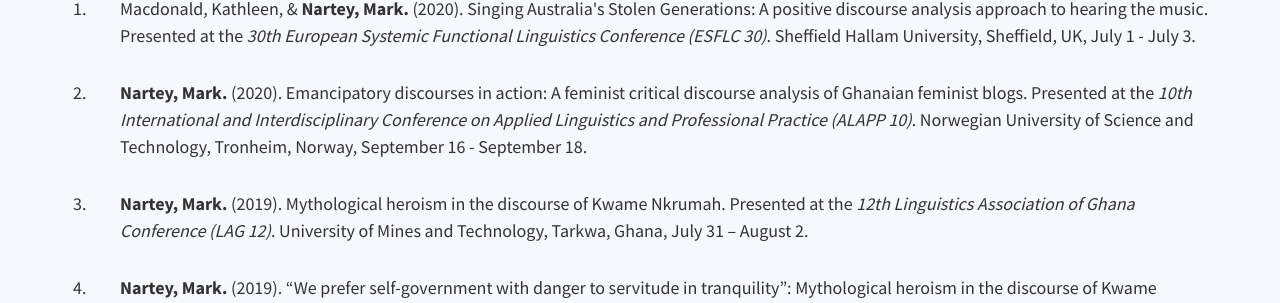
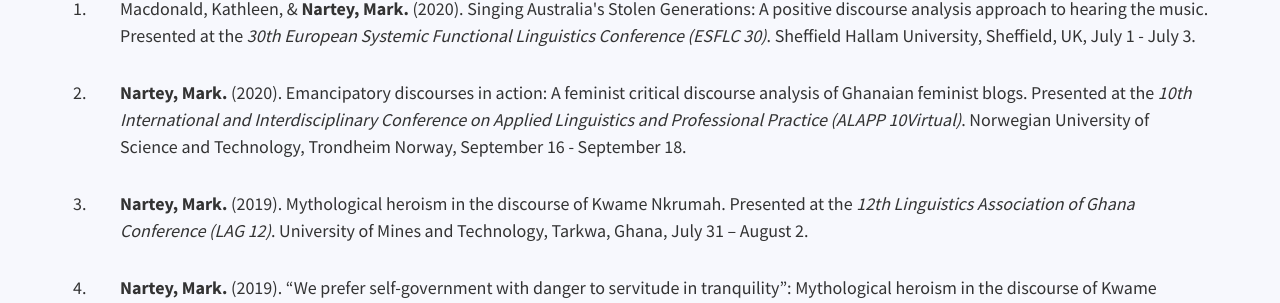
Before and after one commit to danielcornock/marknartey.com, a Jekyll site: the page built from _pages/conferences.md, in a window 1280 px wide. Shown: the part 313-616 px from the top of the page. Built offline with Jekyll 4.4.1, drawn with Linux system fonts in a browser that asks for light colours; nearby versions of some CDN libraries.

Commit message:
Update Content “Conferences”

```diff
--- a/_data/conferences.yml
+++ b/_data/conferences.yml
@@ -1,62 +1,72 @@
 items:
   - authors: Macdonald, Kathleen, & <b>Nartey, Mark.</b>
     year: 2020
-    content: >-
-      Singing Australia's Stolen Generations: A positive discourse analysis approach to hearing the music.
+    content: "Singing Australia's Stolen Generations: A positive discourse analysis
+      approach to hearing the music."
     conference: 30th European Systemic Functional Linguistics Conference (ESFLC 30)
     location: Sheffield Hallam University, Sheffield, UK
     date: July 1 - July 3
   - authors: <b>Nartey, Mark.</b>
     year: 2020
-    content: 'Emancipatory discourses in action: A feminist critical discourse analysis of Ghanaian feminist blogs.'
-    conference: 10th International and Interdisciplinary Conference on Applied Linguistics and Professional Practice (ALAPP 10)
-    location: Norwegian University of Science and Technology, Tronheim, Norway
+    content: "Emancipatory discourses in action: A feminist critical discourse
+      analysis of Ghanaian feminist blogs."
+    conference: 10th International and Interdisciplinary Conference on Applied
+      Linguistics and Professional Practice (ALAPP 10Virtual)
+    location: Norwegian University of Science and Technology, Trondheim Norway
     date: September 16 - September 18
   - authors: <b>Nartey, Mark.</b>
     year: 2019
-    content: 'Mythological heroism in the discourse of Kwame Nkrumah.'
+    content: Mythological heroism in the discourse of Kwame Nkrumah.
     conference: 12th Linguistics Association of Ghana Conference (LAG 12)
     location: University of Mines and Technology, Tarkwa, Ghana
     date: July 31 – August 2
   - authors: <b>Nartey, Mark.</b>
     year: 2019
-    content: '“We prefer self-government with danger to servitude in tranquility”: Mythological heroism in the discourse of Kwame Nkrumah.'
+    content: "“We prefer self-government with danger to servitude in tranquility”:
+      Mythological heroism in the discourse of Kwame Nkrumah."
     conference: Joint Postgraduate Student Symposium on Language, Culture and Cognition
     location: The Hong Kong Polytechnic University, Hong Kong
     date: April 26
   - authors: <b>Nartey, Mark.</b>
     year: 2018
-    content: 'WAR metaphor in the discourse of resistance: A critical discourse analysis of Nkrumaism.'
-    conference: 12th Conference of the Association for Researching and Applying Metaphor (RaAM 12)
+    content: "WAR metaphor in the discourse of resistance: A critical discourse
+      analysis of Nkrumaism."
+    conference: 12th Conference of the Association for Researching and Applying
+      Metaphor (RaAM 12)
     location: The Hong Kong Polytechnic University, Hong Kong
     date: June 27 – 30
   - authors: <b>Nartey, Mark.</b>
     year: 2018
-    content: 'Towards a decade of synergizing corpus linguistics and critical discourse analysis: A meta-analysis.'
+    content: "Towards a decade of synergizing corpus linguistics and critical
+      discourse analysis: A meta-analysis."
     conference: 11th Linguistics Association of Ghana Conference (LAG 11)
     location: University of Ghana, Legon, Ghana
     date: July 30 – August 1
   - authors: <b>Nartey, Mark.</b>
     year: 2018
-    content: 'Towards a decade of synergizing corpus linguistics and critical discourse analysis: A survey.'
+    content: "Towards a decade of synergizing corpus linguistics and critical
+      discourse analysis: A survey."
     conference: Joint Postgraduate Student Symposium on Language, Culture and Cognition
     location: The Hong Kong Polytechnic University, Hong Kong
     date: April 20
   - authors: <b>Nartey, Mark.</b>
     year: 2017
-    content: 'NKRUMAISM: Evidence from a corpus-assisted critical discourse study.'
-    conference: 2nd University of Hong Kong PhD Conference in Sociolinguistics and Multimodal and Mediated Discourse Analysis
+    content: "NKRUMAISM: Evidence from a corpus-assisted critical discourse study."
+    conference: 2nd University of Hong Kong PhD Conference in Sociolinguistics and
+      Multimodal and Mediated Discourse Analysis
     location: The University of Hong Kong, Hong Kong
     date: September 28 – 29
   - authors: <b>Nartey, Mark.</b>
     year: 2017
-    content: 'Kwame Nkrumah and the African unification concept: A case study of mythic discourse.'
-    conference: 30th West African Language Congress and 10th Linguistics Association of Ghana Conference
+    content: "Kwame Nkrumah and the African unification concept: A case study of
+      mythic discourse."
+    conference: 30th West African Language Congress and 10th Linguistics Association
+      of Ghana Conference
     location: University of Education, Winneba Ghana
     date: August 1 – 4
   - authors: <b>Nartey, Mark.</b>
     year: 2017
-    content: '“We must unite or perish”! Kwame Nkrumah’s creation of a mythic discourse?'
+    content: “We must unite or perish”! Kwame Nkrumah’s creation of a mythic discourse?
     conference: Joint Postgraduate Student Symposium on Language, Culture and Cognition
     location: The Hong Kong Polytechnic University, Hong Kong
     date: April 7 – 8
```
